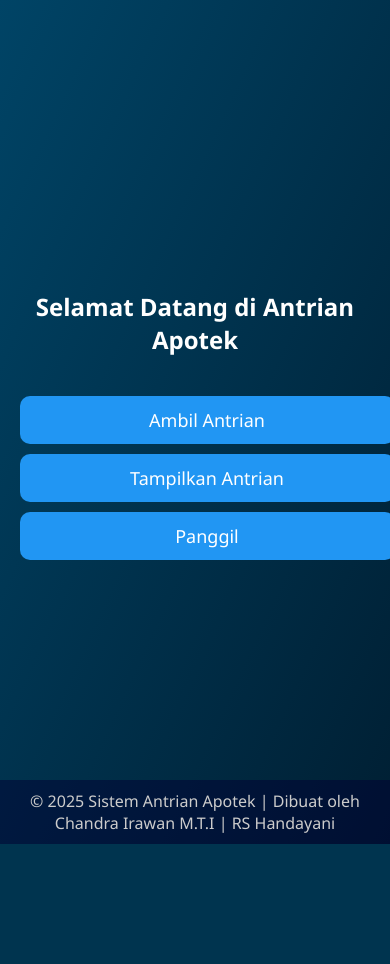
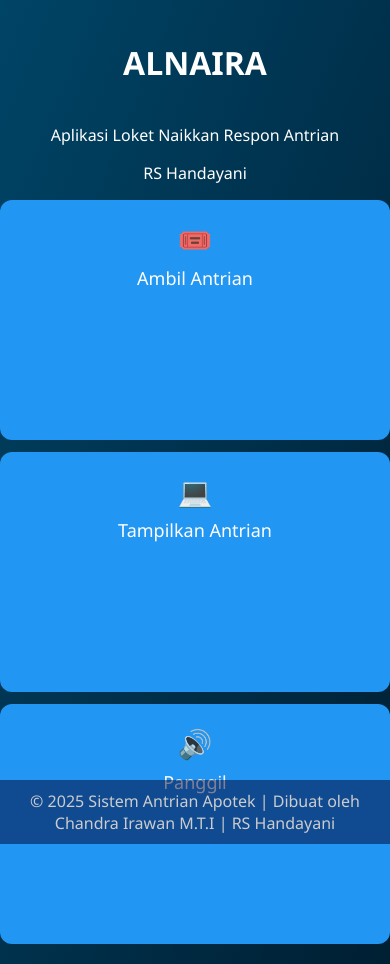
Before and after one commit to kumbang-kobum/antrian_apotek, a PHP site: page / in a window 390 px wide. Before the commit the page ends 844 px from the top, so only its background shows below. Run offline with PHP 8.4, Linux system fonts and the light colour scheme.

Commit message:
perbaikan tampilan

```diff
--- a/index.php
+++ b/index.php
@@ -20,15 +20,17 @@
       background: linear-gradient(to bottom right, #004466, #001f33);
       color: white;
       display: flex;
+      flex-direction: column;
       justify-content: center;
       align-items: center;
-      height: 100vh;
+      min-height: 100vh;
       text-align: center;
     }
 
     .portal-container {
-      max-width: 600px;
-      width: 90%;
+      max-width: 700px;
+      width: 100%;
+      padding: 20px;
     }
 
     h1 {
@@ -36,45 +38,78 @@
       margin-bottom: 40px;
     }
 
+    .btn-group {
+      display: flex;
+      flex-wrap: wrap;
+      justify-content: center;
+      gap: 20px;
+    }
+
     .btn {
-      display: block;
-      width: 100%;
-      padding: 15px;
-      margin: 10px 0;
-      font-size: 20px;
+      flex: 1 1 200px;
+      padding: 20px;
+      font-size: 18px;
       background-color: #2196f3;
       color: white;
       border: none;
-      border-radius: 10px;
+      border-radius: 12px;
       cursor: pointer;
       text-decoration: none;
+      transition: background-color 0.3s ease;
     }
 
     .btn:hover {
       background-color: #0b7dda;
     }
 
-    @media (max-width: 480px) {
-      h1 {
-        font-size: 24px;
+    .btn span {
+      display: block;
+      font-size: 32px;
+      margin-bottom: 8px;
+    }
+
+    footer {
+      text-align: center;
+      padding: 10px;
+      background: rgba(0,0,50,0.5);
+      color: #ccc;
+      position: fixed;
+      bottom: 0;
+      width: 100%;
+    }
+
+    @media (max-width: 600px) {
+      .btn-group {
+        flex-direction: column;
+        gap: 12px;
       }
 
-      .btn {
-        font-size: 18px;
-        padding: 12px;
+      .btn span {
+        font-size: 28px;
       }
     }
   </style>
 </head>
 <body>
   <div class="portal-container">
-    <h1>Selamat Datang di Antrian Apotek</h1>
-    <a class="btn" href="ambil/">Ambil Antrian</a>
-    <a class="btn" href="panggil/">Tampilkan Antrian</a>
-    <a class="btn" href="panggil/tombol_panggil.php">Panggil</a>
+    <h1>ALNAIRA</h1>
+    <p>Aplikasi Loket Naikkan Respon Antrian</p>
+    <p>RS Handayani</p>
+    <div class="btn-group">
+      <a class="btn" href="ambil/">
+        <span>🎟️</span>Ambil Antrian
+      </a>
+      <a class="btn" href="panggil/">
+        <span>💻</span>Tampilkan Antrian
+      </a>
+      <a class="btn" href="panggil/tombol_panggil.php">
+        <span>🔊</span>Panggil
+      </a>
+    </div>
   </div>
-  <footer style="text-align:center; padding:10px; background:rgba(0,0,50,0.5); color:#ccc; position:fixed; bottom:0; width:100%;">
-  &copy; 2025 Sistem Antrian Apotek | Dibuat oleh Chandra Irawan M.T.I | RS Handayani
-</footer>
+
+  <footer>
+    &copy; 2025 Sistem Antrian Apotek | Dibuat oleh Chandra Irawan M.T.I | RS Handayani
+  </footer>
 </body>
 </html>
```
Also changed, not shown: ambil/index.php (+12 -0 lines), panggil/tombol_panggil.php (+11 -1 lines).
